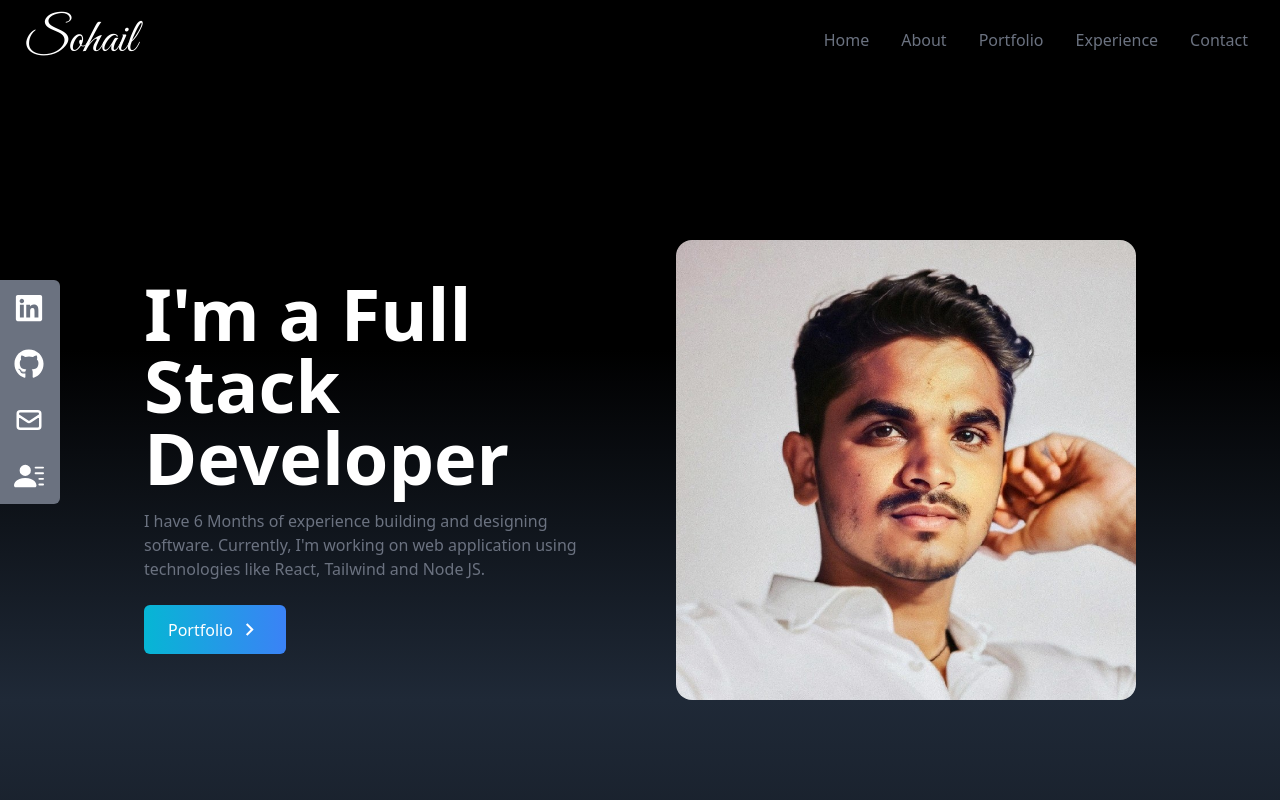
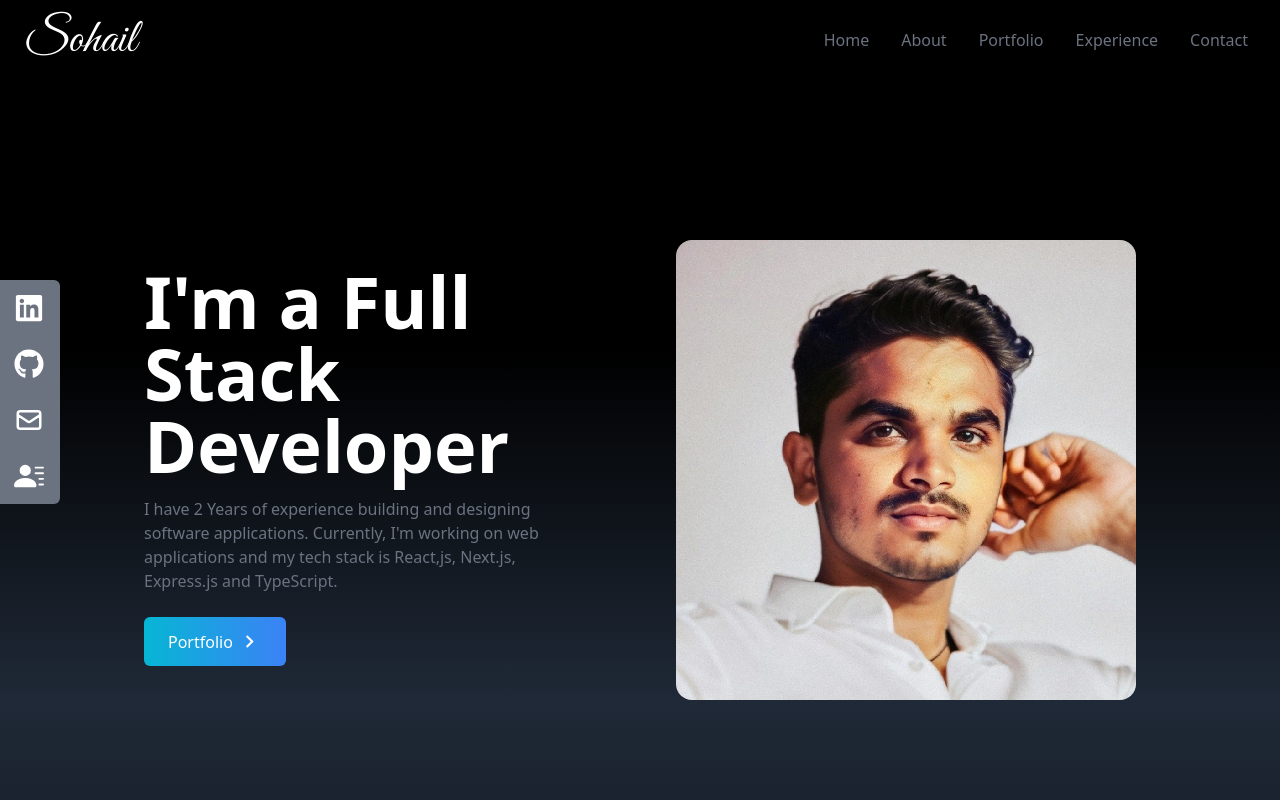
Before and after one commit to Sohail-9/my-portfolio, a React (Create React App) app: page / in a window 1280 px wide. Shown: the top 800 px of the page. Built offline with nearby package versions, Linux system fonts and the light colour scheme.

Commit message:
new commit

```diff
--- a/src/components/Home.jsx
+++ b/src/components/Home.jsx
@@ -21,8 +21,8 @@ const Home = () => {
           </h2>
 
           <p className="text-gray-500 py-4 max-w-md">
-            I have 6 Months of experience building and designing software.
-            Currently, I'm working on web application using technologies like React, Tailwind and Node JS.
+            I have 2 Years of experience building and designing software applications.
+            Currently, I'm working on web applications and my tech stack is React,js, Next.js, Express.js and TypeScript.
           </p>
 
 
```
